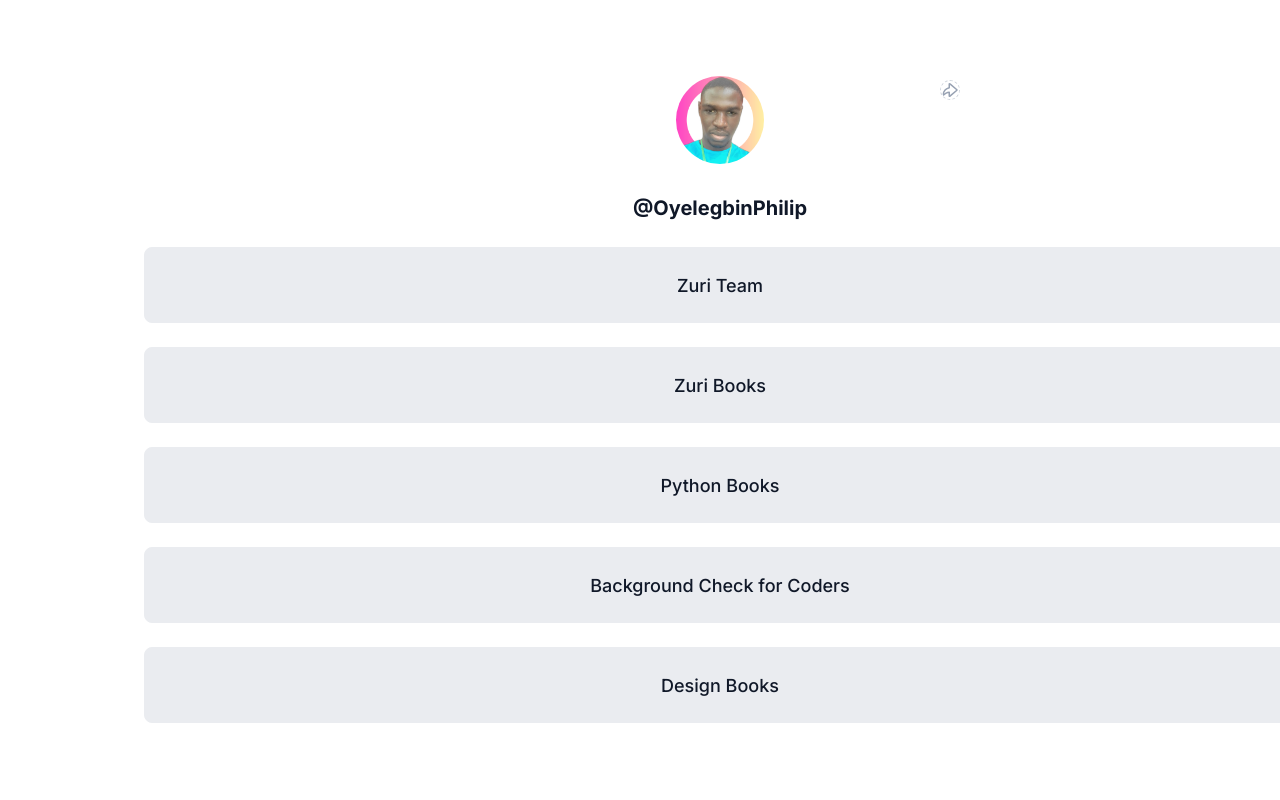
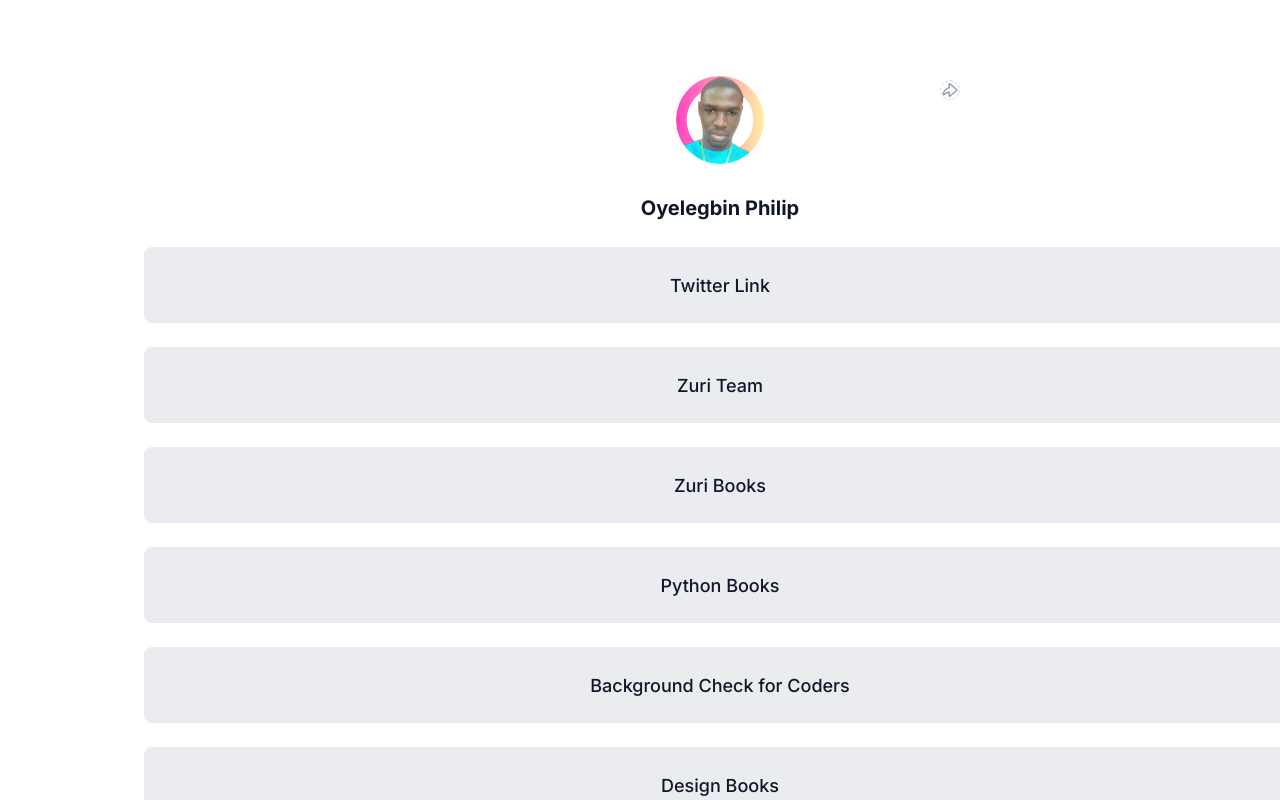
Before and after one commit to PhilipOyelegbin/hng9task, a React (Vite) app: page / in a window 1280 px wide. Shown: the top 800 px of the page. Built offline with nearby package versions, Linux system fonts and the light colour scheme.

Commit message:
updated links

```diff
--- a/src/components/Links.jsx
+++ b/src/components/Links.jsx
@@ -1,5 +1,6 @@
 const Links = () => {
   const btnLinks = [
+    {id: "twitter", label: "Twitter Link", links: "https://mobile.twitter.com/OyelegbinPhilip"},
     {id: "btn__zuri", label: "Zuri Team", links: "https://training.zuri.team/"},
     {id: "books", label: "Zuri Books", links: "http://books.zuri.team"},
     {id: "book__python", label: "Python Books", links: "https://books.zuri.team/python-for-beginners?ref_id=PhilipOyelegbin"},
--- a/src/components/Profile.jsx
+++ b/src/components/Profile.jsx
@@ -9,9 +9,9 @@
       <img src={right} className="right-icon"/>
       <img src={profile} id="profile__img" className='profile-image' alt="image of the account owner" />
       <div>
-        <a href="https://mobile.twitter.com/OyelegbinPhilip" id="twitter" target="_blank" rel="noopener noreferrer">@OyelegbinPhilip</a>
+        <a href="https://mobile.twitter.com/OyelegbinPhilip" id="twitter" target="_blank" rel="noopener noreferrer">Oyelegbin Philip</a>
 
-        <a href="https://" id="slack" className='unseen' target="_blank" rel="noopener noreferrer">PhilipOyelegbin</a>
+        <a href="https://app.slack.com/client/T042F7V19Q8/D048850PQ05/rimeto_profile/U048B192B9R" id="slack" className='unseen' target="_blank" rel="noopener noreferrer">PhilipOyelegbin</a>
       </div>
     </section>
   )
```
